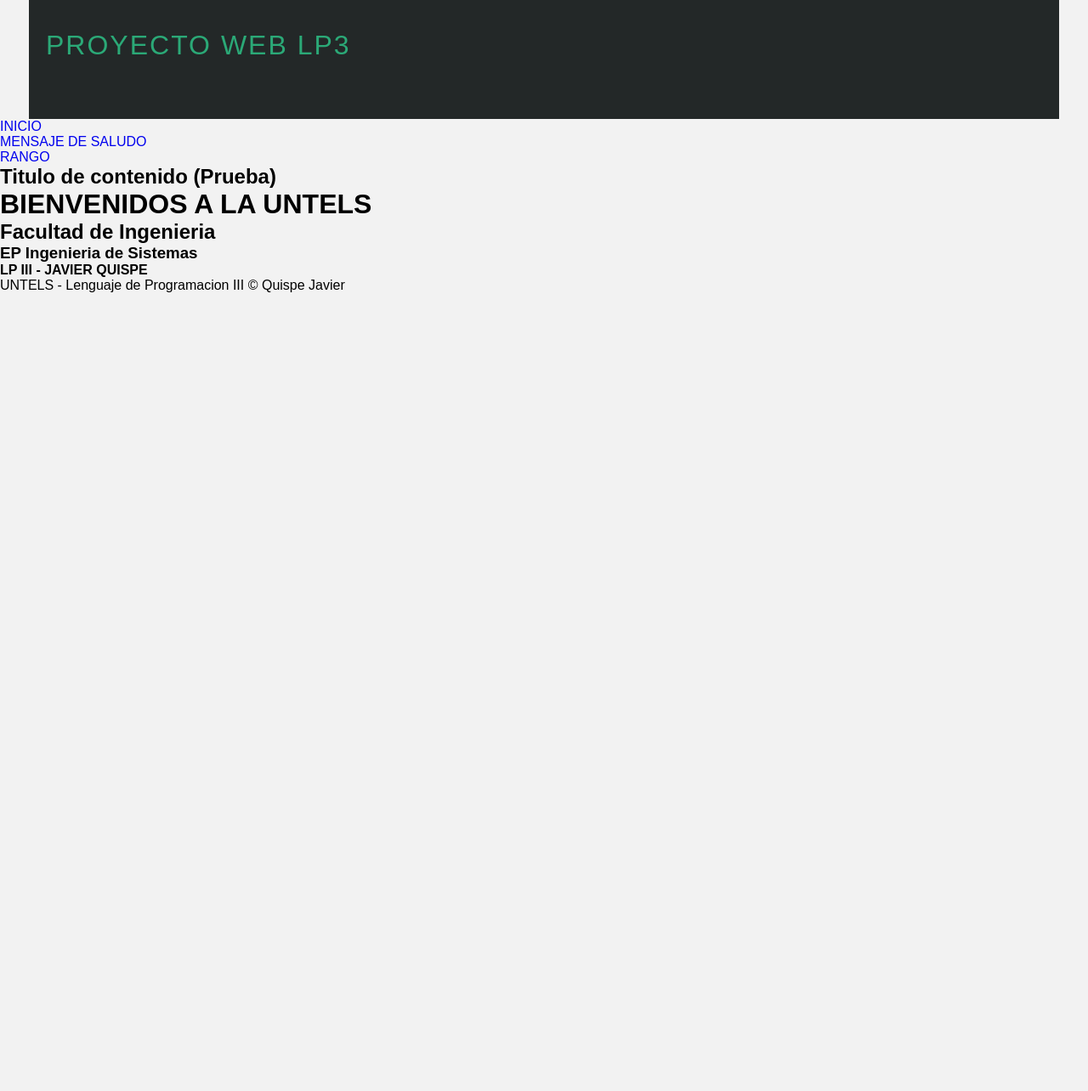
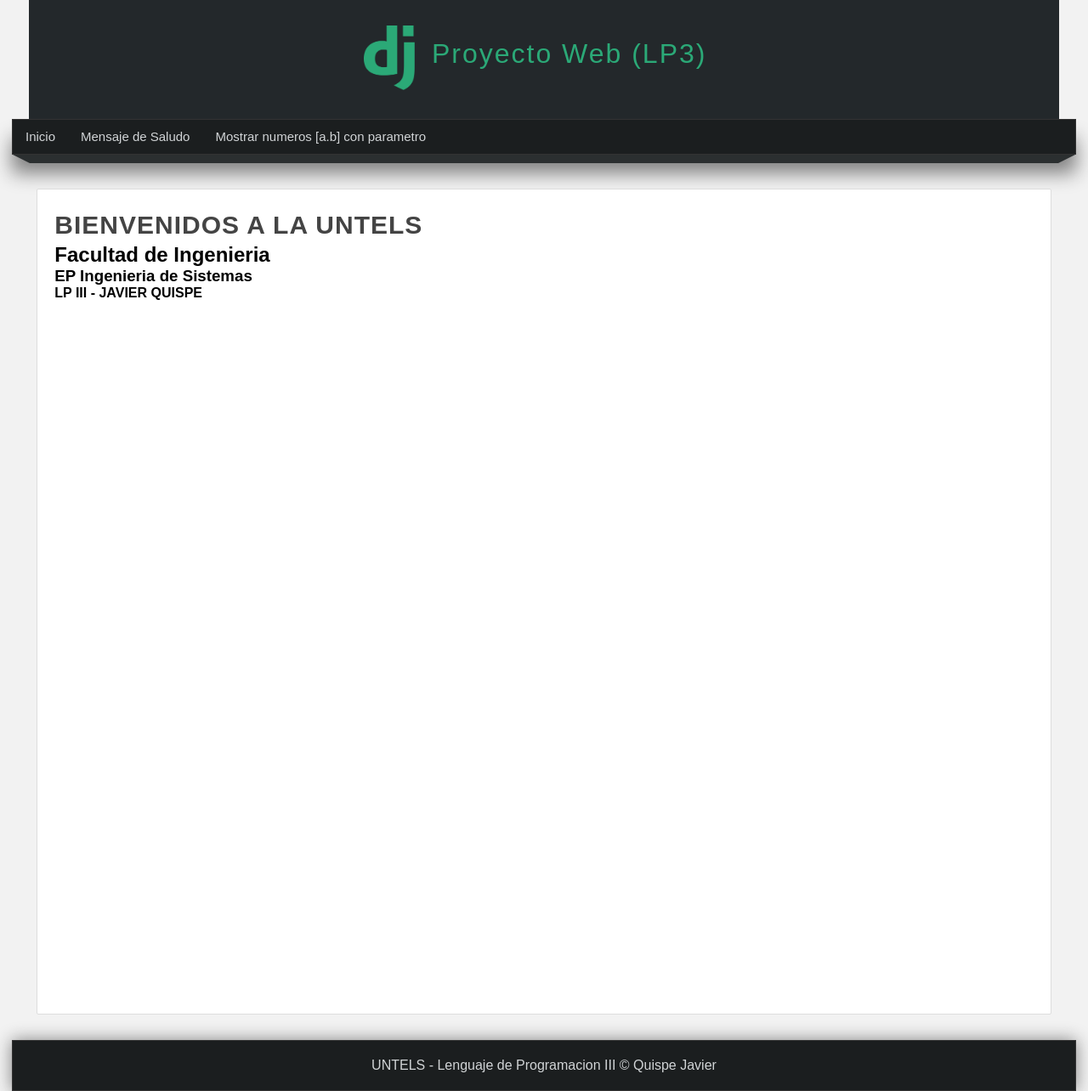
Before and after one commit to JavierAntoQ/Repaso, a Django app: page /saludo/ in a window 1280 px wide. Shown: the whole page at 85% size. Before the commit the page ends 344 px from the top, so only its background shows below. Run offline with Django 3.2, Linux system fonts and the light colour scheme.

Commit message:
Semana 2 styles

```diff
--- a/pruebagit/miapp/static/css/style.css
+++ b/pruebagit/miapp/static/css/style.css
@@ -15,9 +15,24 @@
 header{
     width: 1212px;
     height: 140px;
-    background-color: #232828;
-    margin: auto;
+    background-color: #23282B;
+    margin: 0 auto;
 }
+
+#logotipo{
+    width: 35%;
+    height: 130px;
+    margin: 0 auto;
+    padding-top: 10px;
+}
+
+#logotipo img{
+    display: block;
+    width: 60px;
+    float: left;
+    margin-top: 20px;
+}
+
 #logotipo h1{
     display: block;
     float: left;
@@ -27,3 +42,105 @@
     font-weight: lighter;
     color: #2ba977;
 }
+
+/*eSTILOS NAVEGACION*/
+nav{
+    width: 1250px;
+    height: 40px;
+    margin: 0 auto;
+    background-color: #1B1e1f;
+    border: 1px solid #333333;
+    box-shadow: 0px 22px 22px gray;
+    font-size: 15px;
+}
+
+nav ul{
+    list-style: none;
+    text-decoration: none;
+}
+
+nav ul li{
+    line-height: 40px;
+    float: left;
+}
+
+nav ul li a{
+    display: block;
+    padding-left: 15px;
+    padding-right: 15px;
+    color: #d1d4d6;
+}
+/*Efectos en os hipervinculos*/
+nav ul li a:hover{
+    background: #2ba977;
+    box-shadow: 0px 0px 0px #444 inset;
+    color: white;
+    transition: all 300ms;
+}
+
+/*Efecto 3d para la barra del menu*/
+.barra{
+    width: 1250px;
+    margin: 0 auto;
+}
+.esquina-izquierda{
+    display: block;
+    border-left: 20px solid transparent;
+    border-top: 10px solid #2B2F30;
+    float: left;
+}
+
+.esquina-derecha{
+    display: block;
+    border-right: 20px solid transparent;
+    border-top: 10px solid #2B2F30;
+    float: right;
+}
+
+/* Relleno del hueco*/
+
+.relleno-barra{
+    display: block;
+    width: 1210px;
+    height: 10px;
+    background: #2b2f30;
+    float: left;
+}
+/*estilo para contenido*/
+#content{
+    width: 1212px;
+    min-height: 930px;
+    margin: 0 auto;
+    margin-bottom: 30px;
+    margin-top: 40px;
+}
+
+.box{
+    background: white;
+    width: 95%;
+    min-height: 930px;
+    padding: 20px;
+    border: 1px solid #ddd;
+    border-radius: 2px;
+    margin: 0 auto;
+}
+
+.title{
+    color: #444;
+    letter-spacing: 1px;
+    font-size: 30px;
+    margin-top: 5px;
+    margin-bottom: 4px;
+}
+/*estilos para el footer*/
+footer{
+    width: 1250px;
+    background-color: #1b1e1f;
+    border: 1px solid #333;
+    color: #d1d4d6;
+    text-align: center;
+    margin: 0 auto;
+    padding-top: 20px;
+    padding-bottom: 20px;
+    box-shadow: 0px 0px 20px gray;
+}
--- a/pruebagit/miapp/templates/index.html
+++ b/pruebagit/miapp/templates/index.html
@@ -5,6 +5,6 @@
 {% endblock title %}
 
 {% block content %}
-    <h1> Pagina Index </h1>
+    <h1 class="title"> Pagina Index </h1>
     <h2> Usando templates con Django </h2>
 {% endblock content %}
--- a/pruebagit/miapp/templates/layout.html
+++ b/pruebagit/miapp/templates/layout.html
@@ -1,4 +1,3 @@
-<!DOCTYPE html>
 <html lang="es">
     <head>
         <meta charset="utf-8" />
@@ -15,8 +14,9 @@
     <body>
         <header>
             <div id="logotipo">
+                <img src={% static 'images/LogoDJango.png' %}>
                 <h1>
-                    PROYECTO WEB LP3
+                    Proyecto Web (LP3)
                 </h1>
             </div>
         </header>
@@ -24,26 +24,31 @@
         <nav>
             <ul>
                 <li>
-                    <a href="/inicio"> INICIO </a>
+                    <a href="/inicio"> Inicio </a>
                 </li>
                 <li>
-                    <a href="/saludo"> MENSAJE DE SALUDO </a>
+                    <a href="/saludo"> Mensaje de Saludo </a>
                 </li>
                 <li>
-                    <a href="/rango/10/20"> RANGO </a>
+                    <a href="/rango/10/20"> Mostrar numeros [a.b] con parametro </a>
                 </li>
             </ul>
         </nav>
 
+        <div class="barra">
+            <span class="esquina-izquierda"></span>
+            <span class="relleno-barra"></span>
+            <span class="esquina-derecha"></span>
+        </div>
+
         <div id="content">
-        <h2 class="title">
-            Titulo de contenido (Prueba)
-        </h2>
-        {% block content %}
-            <strong>
-                Contenido en Layout (Padre, mensaje por defecto, cuando no se define en los hijos)
-            </strong>
-        {% endblock content %}
+            <div class="box">
+                {% block content %}
+                    <strong>
+                        Contenido en Layout (Padre, mensaje por defecto, cuando no se define en los hijos)
+                    </strong>
+                {% endblock content %}
+            </div>
         </div>
         <footer>
             UNTELS - Lenguaje de Programacion III  &copy; Quispe Javier
--- a/pruebagit/miapp/templates/saludo.html
+++ b/pruebagit/miapp/templates/saludo.html
@@ -4,8 +4,8 @@
 {% endblock title %}
 
 {% block content %}
-    <h1>BIENVENIDOS A LA UNTELS </h1>
-    <h2>Facultad de Ingenieria </h2>
-    <h3>EP Ingenieria de Sistemas </h3>
-    <h4>LP III - JAVIER QUISPE </h4>
+    <h1 class="title"> BIENVENIDOS A LA UNTELS </h1>
+    <h2> Facultad de Ingenieria </h2>
+    <h3> EP Ingenieria de Sistemas </h3>
+    <h4> LP III - JAVIER QUISPE </h4>
 {% endblock content %}
--- a/pruebagit/miapp/views.py
+++ b/pruebagit/miapp/views.py
@@ -2,7 +2,19 @@
 
 # Create your views here.
 layout = """
-
+    <h1>
+        <ul>
+            <li>
+                <a href="/inicio"> INICIO </a>
+            </li>
+            <li>
+                <a href="/saludo"> MENSAJE DE SALUDO </a>
+            </li>
+            <li>
+                <a href="/rango/10/20"> RANGO </a>
+             </li>
+        </ul>
+    </h1>
     """
 
 def saludo(request):
```
Also changed, not shown: pruebagit/miapp/static/images/logoDJango.png (added).
